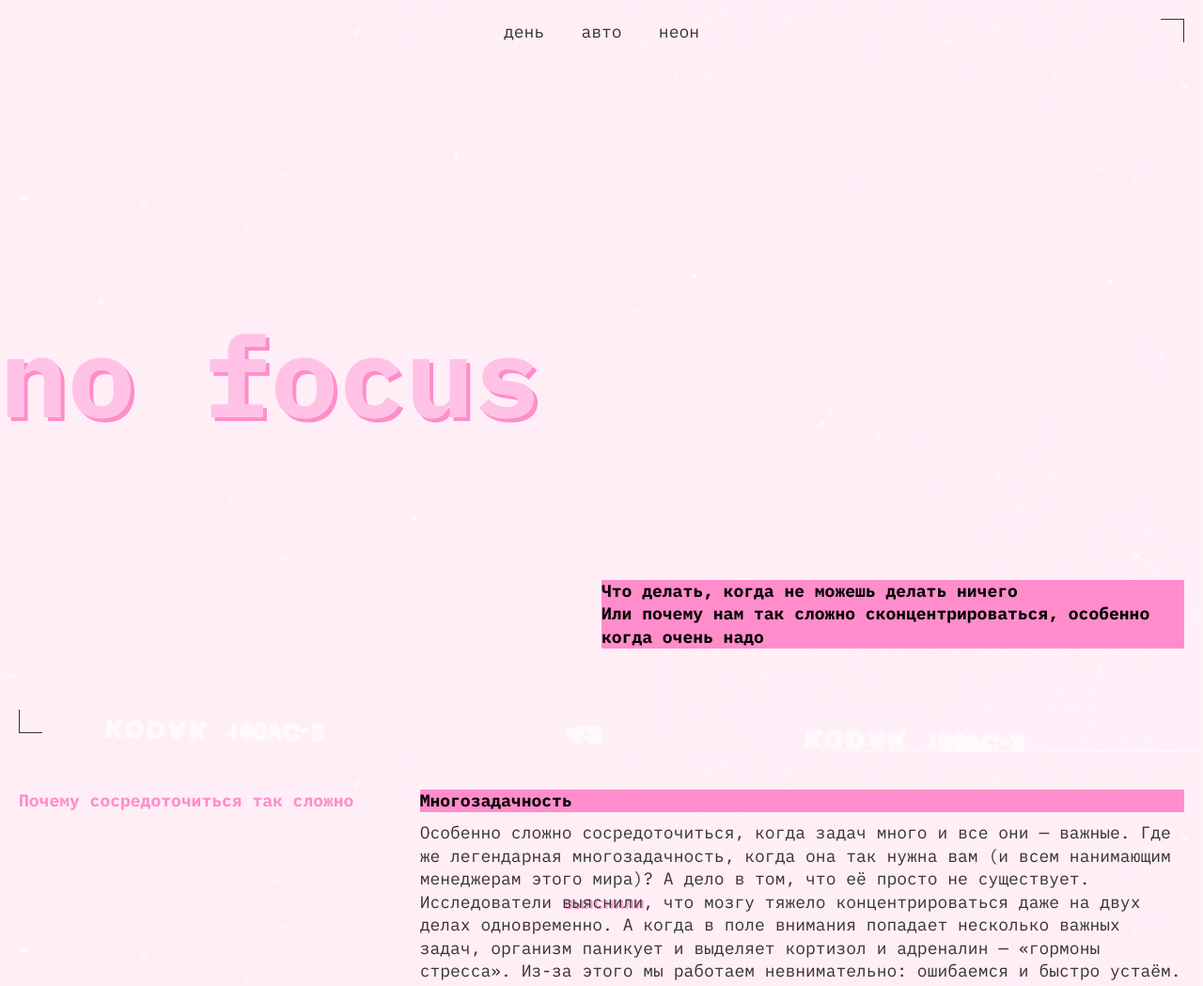
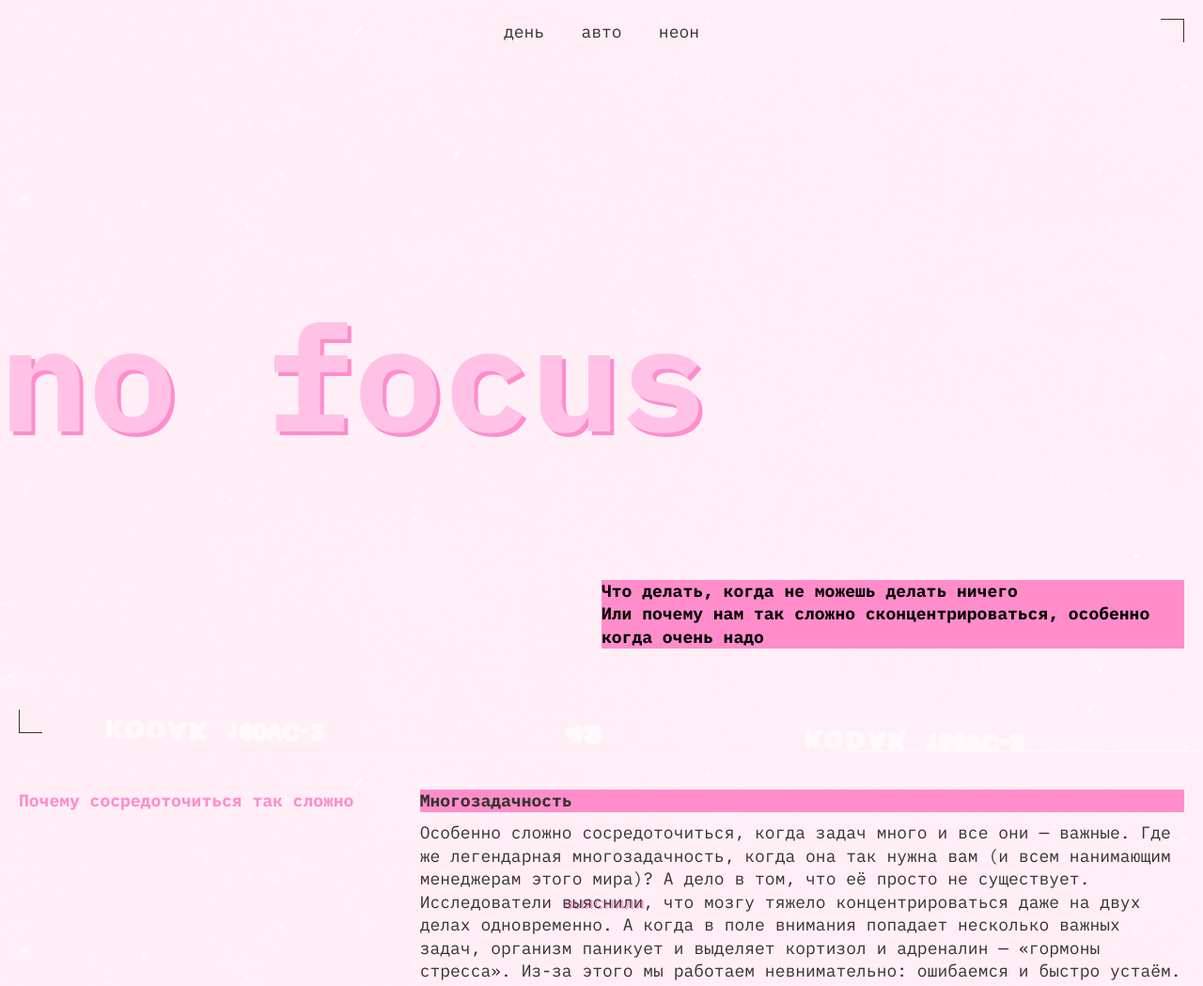
Before and after one commit to 4udodeev/slozhno-sosredotochitsya-fd, a plain HTML site: page index.html in a window 1280 px wide. Shown: the top 1049 px of the page at 94% size. Drawn offline with Linux system fonts and the light colour scheme.

Commit message:
исправления после автотестов гитахаба

```diff
--- a/styles/style.css
+++ b/styles/style.css
@@ -27,7 +27,7 @@
   position: absolute;
   width: 25px;
   height: 25px;
-  border-color: var(--accent-color, #ff0070);
+  border-color: var(--accent-color);
   border-style: solid;
   border-width: 0;
 }
@@ -113,7 +113,7 @@
 
 .title-decor {
   background-color: var(--accent-color);
-  color: black;
+  color: var(--cover-color);
   font-weight: 700;
   font-size: 18px;
   line-height: 1.36em;
@@ -239,6 +239,7 @@
     grid-column-end: 3;
     grid-row-start: 2;
     margin-inline-start: -20px;
+    font-size: clamp(7.5rem, 0.5625rem + 14.4531vw, 9.8125rem);
   }
 
   .header .title-decor {
```
